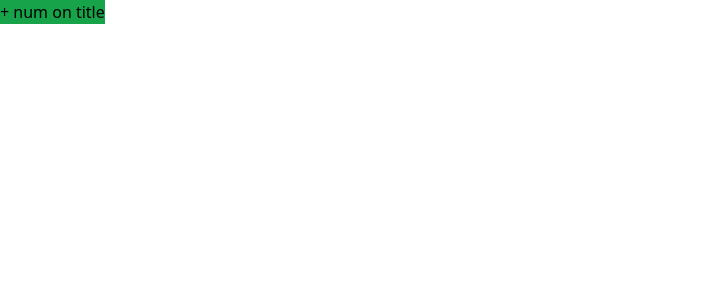
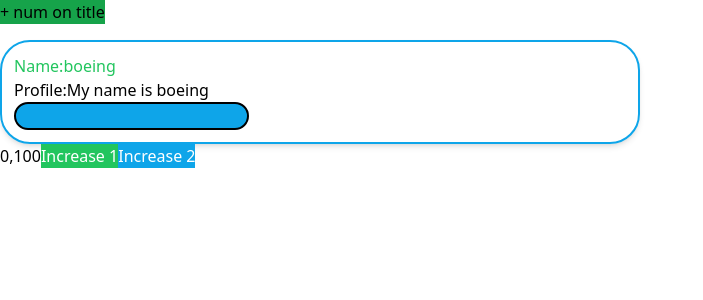
Before and after one commit to soAcademy/workshop-state-and-event, a React (Create React App) app: page / in a window 1280 px wide. Shown: the top 300 px of the page, without its empty margins (0-703 px from the left). Built offline with nearby package versions, Linux system fonts and the light colour scheme.

Commit message:
feat: useeffect1_1

```diff
--- a/src/App.js
+++ b/src/App.js
@@ -1,14 +1,15 @@
 import React from "react";
-import Prop1 from "./Props/Prop1";
-import Prop2 from "./Props/Prop2";
-import Prop3, { RenderComponent } from "./Props/Prop3";
-import Prop4 from "./Props/Prop4";
+
 import Effect1 from "./Effects/Effect1";
+import Effect2 from "./Effects/Effect2";
+import Effect1_1 from "./Effects/Effect1_1";
 
 function App() {
   return (
     <>
       <Effect1 />
+      <Effect2 />
+      <Effect1_1 />
     </>
   );
 }
--- a/src/Effects/Effect1.js
+++ b/src/Effects/Effect1.js
@@ -7,7 +7,11 @@ const Effect1 = () => {
   useEffect(() => {
     document.title = `Counter ${count}`;
   }, [count]);
+
   console.log(count);
+  useEffect(() => {
+    document.title = `Counter ${count}`;
+  }, []);
 
   return (
     <>
--- /dev/null
+++ b/src/Effects/Effect1_1.js
@@ -0,0 +1,32 @@
+import { useState, useEffect } from "react";
+
+const Effect1_1 = () => {
+  const [count, setCount] = useState(0);
+  const [count2, setCount2] = useState(100);
+
+  useEffect(() => {
+    document.title = `Counter ${count}`;
+  }, []);
+  useEffect(() => {
+    document.title = `Counter ${count}`;
+  }, [count]);
+  return (
+    <>
+      {count},{count2}
+      <button
+        className="bg-green-500 text-white"
+        onClick={() => setCount(count + 1)}
+      >
+        Increase 1
+      </button>
+      <button
+        className="bg-sky-500 text-white"
+        onClick={() => setCount2(count + 1)}
+      >
+        Increase 2
+      </button>
+    </>
+  );
+};
+
+export default Effect1_1;
--- a/src/Effects/Effect2.js
+++ b/src/Effects/Effect2.js
@@ -0,0 +1,25 @@
+import React from "react";
+import { useState, useEffect } from "react";
+
+const Effect2 = () => {
+  const [name, setName] = useState("boeing");
+  const [profile, setProfile] = useState("my name is boeing");
+
+  useEffect(() => {
+    setProfile(`My name is ${name}`);
+  }, [name]);
+  //tricker on name and then render.
+
+  return (
+    <div className="border-2 border-sky-500 p-3 w-1/2 rounded-[30px] mt-4 shadow-md">
+      <h1 className="text-green-500">Name:{name}</h1>
+      <h1>Profile:{profile}</h1>
+      <input
+        className="bg-sky-500 rounded-[20px] border-2 border-black"
+        onChange={(e) => setName(e.target.value)}
+      />
+    </div>
+  );
+};
+
+export default Effect2;
```
